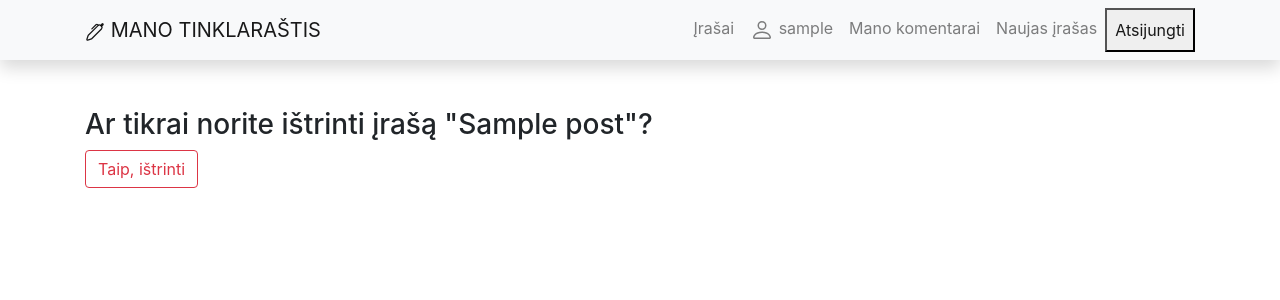
After one commit to DonatasNoreika/myblog_20240610, a Django app: page /posts/1/delete in a window 1280 px wide. The commit adds this page. Shown: the top 300 px of the page. Run offline with Django 5.2, Linux system fonts and the light colour scheme; a user stored in the database is signed in; tables that the repository leaves empty hold one stand-in row (values such as "Sample post"); some libraries are stand-ins or nearby versions.

Commit message:
+Padaryti, kad leistų trinti savo įrašus

```diff
--- a/mysite/blog/templates/post.html
+++ b/mysite/blog/templates/post.html
@@ -10,6 +10,11 @@
             <small class="text-muted">{{ post.date_created|date:"Y-m-d, f" }}</small>
             <h1 class="article-title">{{ post.title }}</h1>
             <p class="article-content">{{ post.content|safe }}</p>
+            {% if post.author == user %}
+            <div>
+                <a class="btn btn-danger btn-sm mt-1 mb1-1" href="{% url 'post_delete' post.pk %}">Ištrinti</a>
+            </div>
+            {% endif %}
         </div>
         <hr>
     </div>
--- /dev/null
+++ b/mysite/blog/templates/post_delete.html
@@ -0,0 +1,16 @@
+{% extends 'base.html' %}
+
+{% block 'title' %}Įrašo trynimas{% endblock %}
+
+{% block 'content' %}
+
+<div class="content-section">
+    <form method="POST">
+        {% csrf_token %}
+        <h3>Ar tikrai norite ištrinti įrašą "{{ post.title }}"?</h3>
+        <div class="form-group">
+            <button class="btn btn-outline-danger" type="submit">Taip, ištrinti</button>
+        </div>
+    </form>
+</div>
+{% endblock %}
--- a/mysite/blog/urls.py
+++ b/mysite/blog/urls.py
@@ -22,11 +22,13 @@ from .views import (PostListView,
                     CommentUpdateView,
                     CommentListView,
                     register,
-                    PostCreateView)
+                    PostCreateView,
+                    PostDeleteView)
 
 urlpatterns = [
     path("", PostListView.as_view(), name="posts"),
     path("posts/<int:pk>", PostDetailView.as_view(), name="post"),
+    path("posts/<int:pk>/delete", PostDeleteView.as_view(), name="post_delete"),
     path("posts/<int:post_pk>/comments/<int:pk>/delete", CommentDeleteView.as_view(), name="comment_delete"),
     path("posts/<int:post_pk>/comments/<int:pk>/update", CommentUpdateView.as_view(), name="comment_update"),
     path("comments/", CommentListView.as_view(), name="my_comments"),
--- a/mysite/blog/views.py
+++ b/mysite/blog/views.py
@@ -19,6 +19,16 @@ class PostListView(ListView):
     template_name = "posts.html"
     context_object_name = "posts"
     paginate_by = 5
+
+
+class PostDeleteView(LoginRequiredMixin, UserPassesTestMixin, DeleteView):
+    model = Post
+    context_object_name = "post"
+    template_name = "post_delete.html"
+    success_url = "/"
+
+    def test_func(self):
+        return self.get_object().author == self.request.user
 
 
 class PostCreateView(LoginRequiredMixin, CreateView):
```
